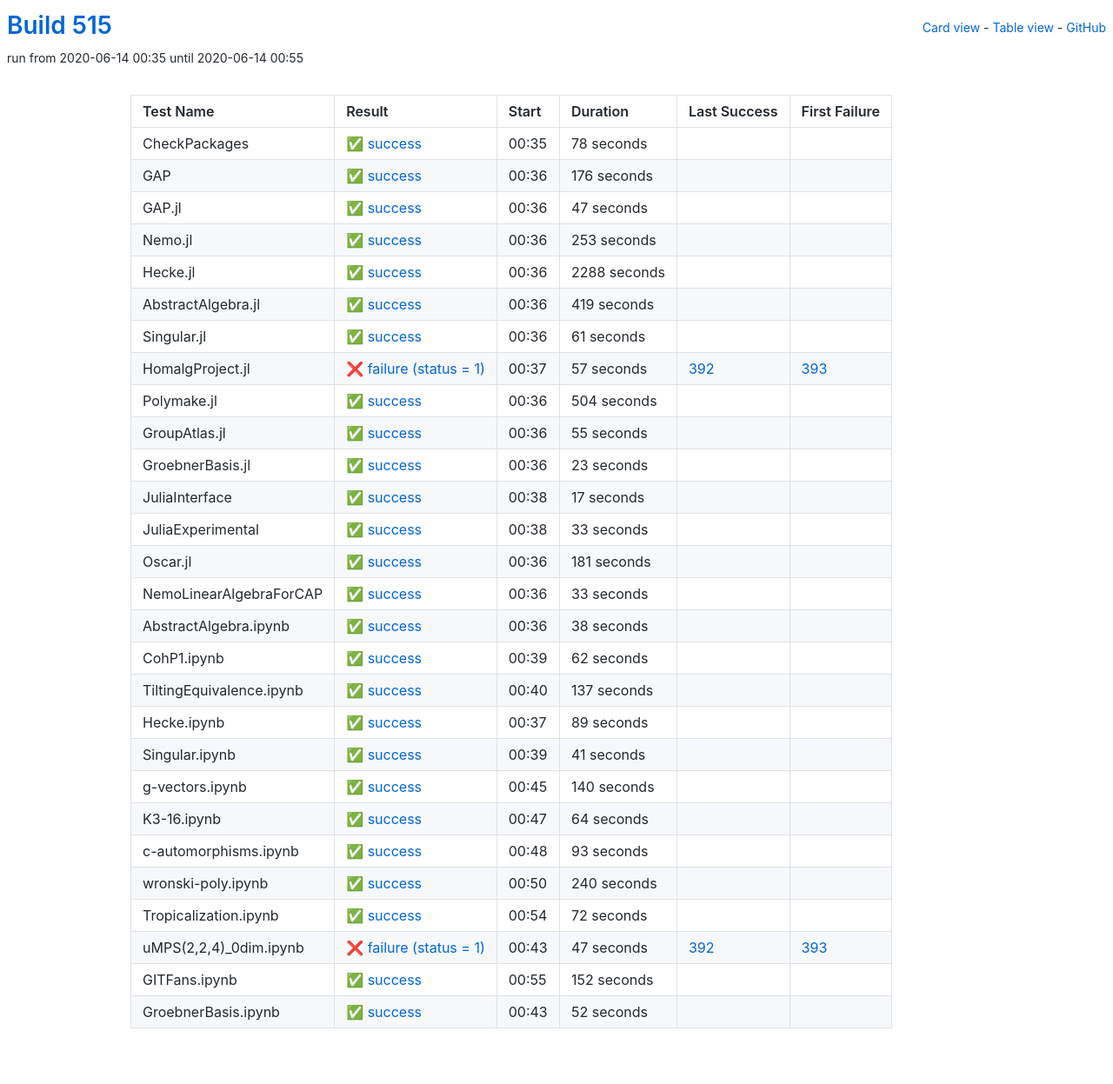
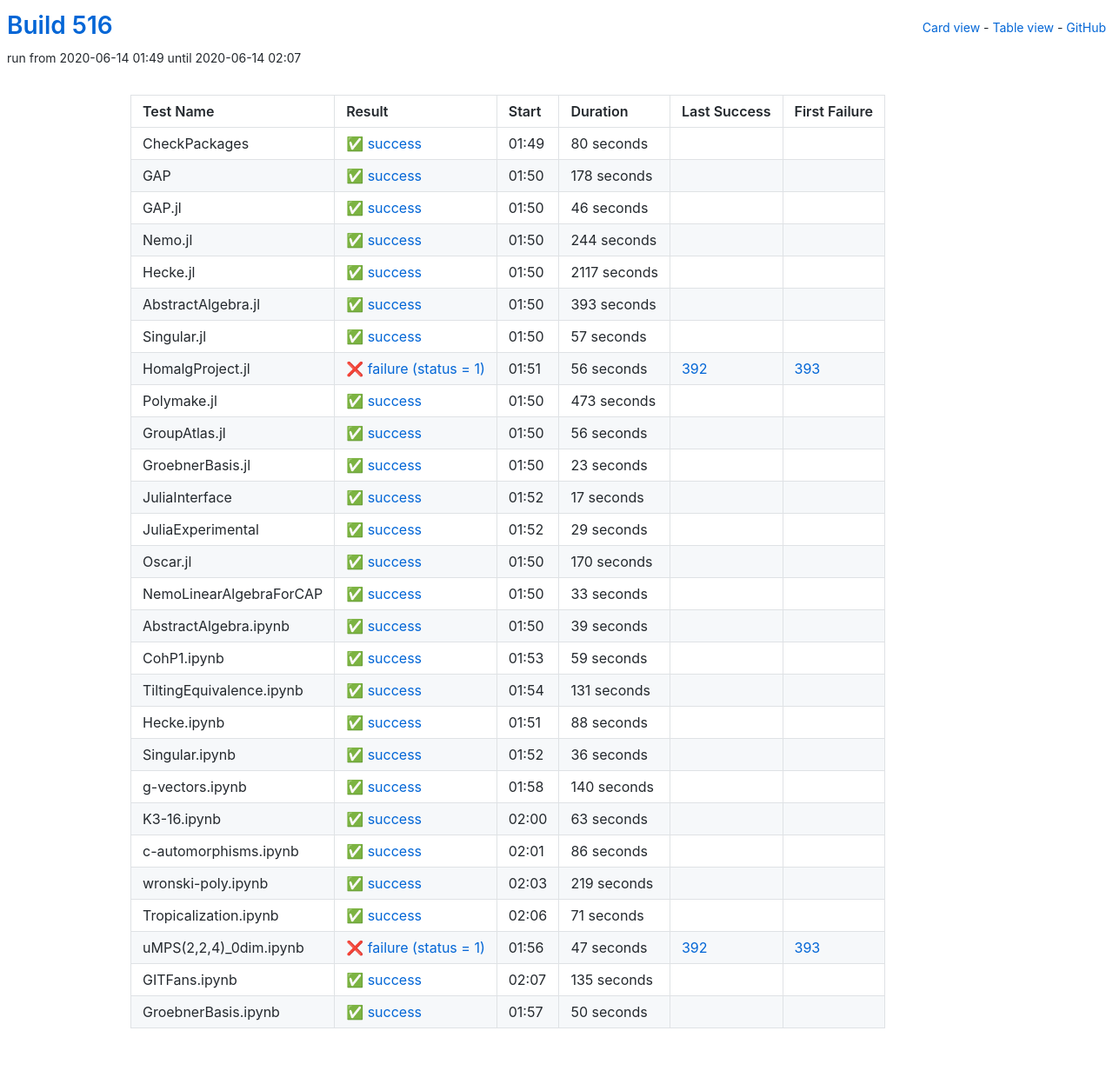
Before and after one commit to oscar-system/oscar-ci-status-1.4, a Jekyll site: the page built from table.html, in a window 1280 px wide. Shown: the whole page at 87% size. Built offline with Jekyll 4.4.1, drawn with Linux system fonts in a browser that asks for light colours.

Commit message:
Build #516

```diff
--- a/_data/ci.yml
+++ b/_data/ci.yml
@@ -1,6 +1,6 @@
 ---
-build: 515
-build_url: https://oscarci.mathematik.uni-kl.de/job/oscar-julia-1.4/515/
+build: 516
+build_url: https://oscarci.mathematik.uni-kl.de/job/oscar-julia-1.4/516/
 job: oscar-julia-1.4
 organization: oscar-system
 repo: oscar-ci-status-1.4
@@ -8,128 +8,128 @@ repourl: https://github.com/oscar-system/oscar-ci-status-1.4
 tests:
 - name: CheckPackages
   id: checkpackages
-  log: https://oscarci.mathematik.uni-kl.de/job/oscar-julia-1.4/515/artifact/logs/build-515/CheckPackages.log
-  start: 2020-06-14 00:35
+  log: https://oscarci.mathematik.uni-kl.de/job/oscar-julia-1.4/516/artifact/logs/build-516/CheckPackages.log
+  start: 2020-06-14 01:49
   success: true
   exitcode: 0
   status: success
-  duration: 78
+  duration: 80
   last_success: false
   last_success_url:
   first_failure: false
   first_failure_url:
 - name: GAP
   id: gap
-  log: https://oscarci.mathematik.uni-kl.de/job/oscar-julia-1.4/515/artifact/logs/build-515/GAP.log
-  start: 2020-06-14 00:36
+  log: https://oscarci.mathematik.uni-kl.de/job/oscar-julia-1.4/516/artifact/logs/build-516/GAP.log
+  start: 2020-06-14 01:50
   success: true
   exitcode: 0
   status: success
-  duration: 176
+  duration: 178
   last_success: false
   last_success_url:
   first_failure: false
   first_failure_url:
 - name: GAP.jl
   id: gap-jl
-  log: https://oscarci.mathematik.uni-kl.de/job/oscar-julia-1.4/515/artifact/logs/build-515/GAP.jl.log
-  start: 2020-06-14 00:36
+  log: https://oscarci.mathematik.uni-kl.de/job/oscar-julia-1.4/516/artifact/logs/build-516/GAP.jl.log
+  start: 2020-06-14 01:50
   success: true
   exitcode: 0
   status: success
-  duration: 47
+  duration: 46
   last_success: false
   last_success_url:
   first_failure: false
   first_failure_url:
 - name: Nemo.jl
   id: nemo-jl
-  log: https://oscarci.mathematik.uni-kl.de/job/oscar-julia-1.4/515/artifact/logs/build-515/Nemo.jl.log
-  start: 2020-06-14 00:36
+  log: https://oscarci.mathematik.uni-kl.de/job/oscar-julia-1.4/516/artifact/logs/build-516/Nemo.jl.log
+  start: 2020-06-14 01:50
   success: true
   exitcode: 0
   status: success
-  duration: 253
+  duration: 244
   last_success: false
   last_success_url:
   first_failure: false
   first_failure_url:
 - name: Hecke.jl
   id: hecke-jl
-  log: https://oscarci.mathematik.uni-kl.de/job/oscar-julia-1.4/515/artifact/logs/build-515/Hecke.jl.log
-  start: 2020-06-14 00:36
+  log: https://oscarci.mathematik.uni-kl.de/job/oscar-julia-1.4/516/artifact/logs/build-516/Hecke.jl.log
+  start: 2020-06-14 01:50
   success: true
   exitcode: 0
   status: success
-  duration: 2288
+  duration: 2117
   last_success: false
   last_success_url:
   first_failure: false
   first_failure_url:
 - name: AbstractAlgebra.jl
   id: abstractalgebra-jl
-  log: https://oscarci.mathematik.uni-kl.de/job/oscar-julia-1.4/515/artifact/logs/build-515/AbstractAlgebra.jl.log
-  start: 2020-06-14 00:36
+  log: https://oscarci.mathematik.uni-kl.de/job/oscar-julia-1.4/516/artifact/logs/build-516/AbstractAlgebra.jl.log
+  start: 2020-06-14 01:50
   success: true
   exitcode: 0
   status: success
-  duration: 419
+  duration: 393
   last_success: false
   last_success_url:
   first_failure: false
   first_failure_url:
 - name: Singular.jl
   id: singular-jl
-  log: https://oscarci.mathematik.uni-kl.de/job/oscar-julia-1.4/515/artifact/logs/build-515/Singular.jl.log
-  start: 2020-06-14 00:36
+  log: https://oscarci.mathematik.uni-kl.de/job/oscar-julia-1.4/516/artifact/logs/build-516/Singular.jl.log
+  start: 2020-06-14 01:50
   success: true
   exitcode: 0
   status: success
-  duration: 61
+  duration: 57
   last_success: false
   last_success_url:
   first_failure: false
   first_failure_url:
 - name: HomalgProject.jl
   id: homalgproject-jl
-  log: https://oscarci.mathematik.uni-kl.de/job/oscar-julia-1.4/515/artifact/logs/build-515/HomalgProject.jl.log
-  start: 2020-06-14 00:37
+  log: https://oscarci.mathematik.uni-kl.de/job/oscar-julia-1.4/516/artifact/logs/build-516/HomalgProject.jl.log
+  start: 2020-06-14 01:51
   success: false
   exitcode: 1
   status: failure
-  duration: 57
+  duration: 56
   last_success: 392
   last_success_url: https://oscarci.mathematik.uni-kl.de/job/oscar-julia-1.4/392/
   first_failure: 393
   first_failure_url: https://oscarci.mathematik.uni-kl.de/job/oscar-julia-1.4/393/
 - name: Polymake.jl
   id: polymake-jl
-  log: https://oscarci.mathematik.uni-kl.de/job/oscar-julia-1.4/515/artifact/logs/build-515/Polymake.jl.log
-  start: 2020-06-14 00:36
+  log: https://oscarci.mathematik.uni-kl.de/job/oscar-julia-1.4/516/artifact/logs/build-516/Polymake.jl.log
+  start: 2020-06-14 01:50
   success: true
   exitcode: 0
   status: success
-  duration: 504
+  duration: 473
   last_success: false
   last_success_url:
   first_failure: false
   first_failure_url:
 - name: GroupAtlas.jl
   id: groupatlas-jl
-  log: https://oscarci.mathematik.uni-kl.de/job/oscar-julia-1.4/515/artifact/logs/build-515/GroupAtlas.jl.log
-  start: 2020-06-14 00:36
+  log: https://oscarci.mathematik.uni-kl.de/job/oscar-julia-1.4/516/artifact/logs/build-516/GroupAtlas.jl.log
+  start: 2020-06-14 01:50
   success: true
   exitcode: 0
   status: success
-  duration: 55
+  duration: 56
   last_success: false
   last_success_url:
   first_failure: false
   first_failure_url:
 - name: GroebnerBasis.jl
   id: groebnerbasis-jl
-  log: https://oscarci.mathematik.uni-kl.de/job/oscar-julia-1.4/515/artifact/logs/build-515/GroebnerBasis.jl.log
-  start: 2020-06-14 00:36
+  log: https://oscarci.mathematik.uni-kl.de/job/oscar-julia-1.4/516/artifact/logs/build-516/GroebnerBasis.jl.log
+  start: 2020-06-14 01:50
   success: true
   exitcode: 0
   status: success
@@ -140,8 +140,8 @@ tests:
   first_failure_url:
 - name: JuliaInterface
   id: juliainterface
-  log: https://oscarci.mathematik.uni-kl.de/job/oscar-julia-1.4/515/artifact/logs/build-515/JuliaInterface.log
-  start: 2020-06-14 00:38
+  log: https://oscarci.mathematik.uni-kl.de/job/oscar-julia-1.4/516/artifact/logs/build-516/JuliaInterface.log
+  start: 2020-06-14 01:52
   success: true
   exitcode: 0
   status: success
@@ -152,32 +152,32 @@ tests:
   first_failure_url:
 - name: JuliaExperimental
   id: juliaexperimental
-  log: https://oscarci.mathematik.uni-kl.de/job/oscar-julia-1.4/515/artifact/logs/build-515/JuliaExperimental.log
-  start: 2020-06-14 00:38
+  log: https://oscarci.mathematik.uni-kl.de/job/oscar-julia-1.4/516/artifact/logs/build-516/JuliaExperimental.log
+  start: 2020-06-14 01:52
   success: true
   exitcode: 0
   status: success
-  duration: 33
+  duration: 29
   last_success: false
   last_success_url:
   first_failure: false
   first_failure_url:
 - name: Oscar.jl
   id: oscar-jl
-  log: https://oscarci.mathematik.uni-kl.de/job/oscar-julia-1.4/515/artifact/logs/build-515/Oscar.jl.log
-  start: 2020-06-14 00:36
+  log: https://oscarci.mathematik.uni-kl.de/job/oscar-julia-1.4/516/artifact/logs/build-516/Oscar.jl.log
+  start: 2020-06-14 01:50
   success: true
   exitcode: 0
   status: success
-  duration: 181
+  duration: 170
   last_success: false
   last_success_url:
   first_failure: false
   first_failure_url:
 - name: NemoLinearAlgebraForCAP
   id: nemolinearalgebraforcap
-  log: https://oscarci.mathematik.uni-kl.de/job/oscar-julia-1.4/515/artifact/logs/build-515/NemoLinearAlgebraForCAP.log
-  start: 2020-06-14 00:36
+  log: https://oscarci.mathematik.uni-kl.de/job/oscar-julia-1.4/516/artifact/logs/build-516/NemoLinearAlgebraForCAP.log
+  start: 2020-06-14 01:50
   success: true
   exitcode: 0
   status: success
@@ -188,68 +188,68 @@ tests:
   first_failure_url:
 - name: AbstractAlgebra.ipynb
   id: abstractalgebra-ipynb
-  log: https://oscarci.mathematik.uni-kl.de/job/oscar-julia-1.4/515/artifact/logs/build-515/AbstractAlgebra.ipynb.log
-  start: 2020-06-14 00:36
+  log: https://oscarci.mathematik.uni-kl.de/job/oscar-julia-1.4/516/artifact/logs/build-516/AbstractAlgebra.ipynb.log
+  start: 2020-06-14 01:50
   success: true
   exitcode: 0
   status: success
-  duration: 38
+  duration: 39
   last_success: false
   last_success_url:
   first_failure: false
   first_failure_url:
 - name: CohP1.ipynb
   id: cohp1-ipynb
-  log: https://oscarci.mathematik.uni-kl.de/job/oscar-julia-1.4/515/artifact/logs/build-515/CohP1.ipynb.log
-  start: 2020-06-14 00:39
+  log: https://oscarci.mathematik.uni-kl.de/job/oscar-julia-1.4/516/artifact/logs/build-516/CohP1.ipynb.log
+  start: 2020-06-14 01:53
   success: true
   exitcode: 0
   status: success
-  duration: 62
+  duration: 59
   last_success: false
   last_success_url:
   first_failure: false
   first_failure_url:
 - name: TiltingEquivalence.ipynb
   id: tiltingequivalence-ipynb
-  log: https://oscarci.mathematik.uni-kl.de/job/oscar-julia-1.4/515/artifact/logs/build-515/TiltingEquivalence.ipynb.log
-  start: 2020-06-14 00:40
+  log: https://oscarci.mathematik.uni-kl.de/job/oscar-julia-1.4/516/artifact/logs/build-516/TiltingEquivalence.ipynb.log
+  start: 2020-06-14 01:54
   success: true
   exitcode: 0
   status: success
-  duration: 137
+  duration: 131
   last_success: false
   last_success_url:
   first_failure: false
   first_failure_url:
 - name: Hecke.ipynb
   id: hecke-ipynb
-  log: https://oscarci.mathematik.uni-kl.de/job/oscar-julia-1.4/515/artifact/logs/build-515/Hecke.ipynb.log
-  start: 2020-06-14 00:37
+  log: https://oscarci.mathematik.uni-kl.de/job/oscar-julia-1.4/516/artifact/logs/build-516/Hecke.ipynb.log
+  start: 2020-06-14 01:51
   success: true
   exitcode: 0
   status: success
-  duration: 89
+  duration: 88
   last_success: false
   last_success_url:
   first_failure: false
   first_failure_url:
 - name: Singular.ipynb
   id: singular-ipynb
-  log: https://oscarci.mathematik.uni-kl.de/job/oscar-julia-1.4/515/artifact/logs/build-515/Singular.ipynb.log
-  start: 2020-06-14 00:39
+  log: https://oscarci.mathematik.uni-kl.de/job/oscar-julia-1.4/516/artifact/logs/build-516/Singular.ipynb.log
+  start: 2020-06-14 01:52
   success: true
   exitcode: 0
   status: success
-  duration: 41
+  duration: 36
   last_success: false
   last_success_url:
   first_failure: false
   first_failure_url:
 - name: g-vectors.ipynb
   id: g-vectors-ipynb
-  log: https://oscarci.mathematik.uni-kl.de/job/oscar-julia-1.4/515/artifact/logs/build-515/g-vectors.ipynb.log
-  start: 2020-06-14 00:45
+  log: https://oscarci.mathematik.uni-kl.de/job/oscar-julia-1.4/516/artifact/logs/build-516/g-vectors.ipynb.log
+  start: 2020-06-14 01:58
   success: true
   exitcode: 0
   status: success
@@ -260,56 +260,56 @@ tests:
   first_failure_url:
 - name: K3-16.ipynb
   id: k3-16-ipynb
-  log: https://oscarci.mathematik.uni-kl.de/job/oscar-julia-1.4/515/artifact/logs/build-515/K3-16.ipynb.log
-  start: 2020-06-14 00:47
+  log: https://oscarci.mathematik.uni-kl.de/job/oscar-julia-1.4/516/artifact/logs/build-516/K3-16.ipynb.log
+  start: 2020-06-14 02:00
   success: true
   exitcode: 0
   status: success
-  duration: 64
+  duration: 63
   last_success: false
   last_success_url:
   first_failure: false
   first_failure_url:
 - name: c-automorphisms.ipynb
   id: c-automorphisms-ipynb
-  log: https://oscarci.mathematik.uni-kl.de/job/oscar-julia-1.4/515/artifact/logs/build-515/c-automorphisms.ipynb.log
-  start: 2020-06-14 00:48
+  log: https://oscarci.mathematik.uni-kl.de/job/oscar-julia-1.4/516/artifact/logs/build-516/c-automorphisms.ipynb.log
+  start: 2020-06-14 02:01
   success: true
   exitcode: 0
   status: success
-  duration: 93
+  duration: 86
   last_success: false
   last_success_url:
   first_failure: false
   first_failure_url:
 - name: wronski-poly.ipynb
   id: wronski-poly-ipynb
-  log: https://oscarci.mathematik.uni-kl.de/job/oscar-julia-1.4/515/artifact/logs/build-515/wronski-poly.ipynb.log
-  start: 2020-06-14 00:50
+  log: https://oscarci.mathematik.uni-kl.de/job/oscar-julia-1.4/516/artifact/logs/build-516/wronski-poly.ipynb.log
+  start: 2020-06-14 02:03
   success: true
   exitcode: 0
   status: success
-  duration: 240
+  duration: 219
   last_success: false
   last_success_url:
   first_failure: false
   first_failure_url:
 - name: Tropicalization.ipynb
   id: tropicalization-ipynb
-  log: https://oscarci.mathematik.uni-kl.de/job/oscar-julia-1.4/515/artifact/logs/build-515/Tropicalization.ipynb.log
-  start: 2020-06-14 00:54
+  log: https://oscarci.mathematik.uni-kl.de/job/oscar-julia-1.4/516/artifact/logs/build-516/Tropicalization.ipynb.log
+  start: 2020-06-14 02:06
   success: true
   exitcode: 0
   status: success
-  duration: 72
+  duration: 71
   last_success: false
   last_success_url:
   first_failure: false
   first_failure_url:
 - name: uMPS(2,2,4)_0dim.ipynb
   id: umps-2-2-4-0dim-ipynb
-  log: https://oscarci.mathematik.uni-kl.de/job/oscar-julia-1.4/515/artifact/logs/build-515/uMPS-2-2-4-_0dim.ipynb.log
-  start: 2020-06-14 00:43
+  log: https://oscarci.mathematik.uni-kl.de/job/oscar-julia-1.4/516/artifact/logs/build-516/uMPS-2-2-4-_0dim.ipynb.log
+  start: 2020-06-14 01:56
   success: false
   exitcode: 1
   status: failure
@@ -320,24 +320,24 @@ tests:
   first_failure_url: https://oscarci.mathematik.uni-kl.de/job/oscar-julia-1.4/393/
 - name: GITFans.ipynb
   id: gitfans-ipynb
-  log: https://oscarci.mathematik.uni-kl.de/job/oscar-julia-1.4/515/artifact/logs/build-515/GITFans.ipynb.log
-  start: 2020-06-14 00:55
+  log: https://oscarci.mathematik.uni-kl.de/job/oscar-julia-1.4/516/artifact/logs/build-516/GITFans.ipynb.log
+  start: 2020-06-14 02:07
   success: true
   exitcode: 0
   status: success
-  duration: 152
+  duration: 135
   last_success: false
   last_success_url:
   first_failure: false
   first_failure_url:
 - name: GroebnerBasis.ipynb
   id: groebnerbasis-ipynb
-  log: https://oscarci.mathematik.uni-kl.de/job/oscar-julia-1.4/515/artifact/logs/build-515/GroebnerBasis.ipynb.log
-  start: 2020-06-14 00:43
+  log: https://oscarci.mathematik.uni-kl.de/job/oscar-julia-1.4/516/artifact/logs/build-516/GroebnerBasis.ipynb.log
+  start: 2020-06-14 01:57
   success: true
   exitcode: 0
   status: success
-  duration: 52
+  duration: 50
   last_success: false
   last_success_url:
   first_failure: false
```
Also changed, not shown: README.md.
